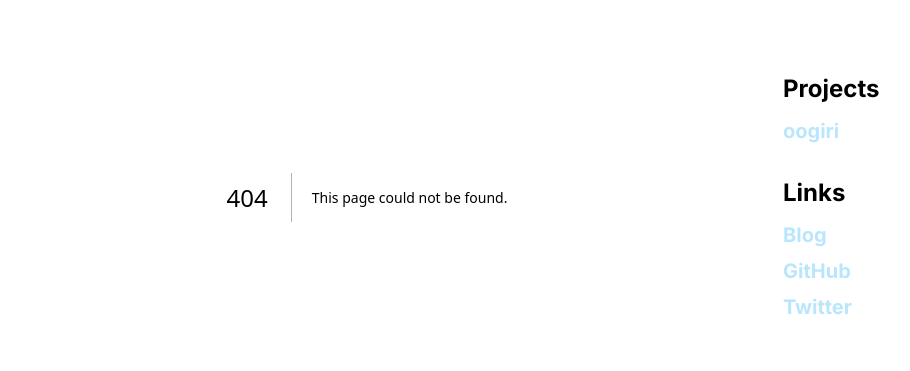
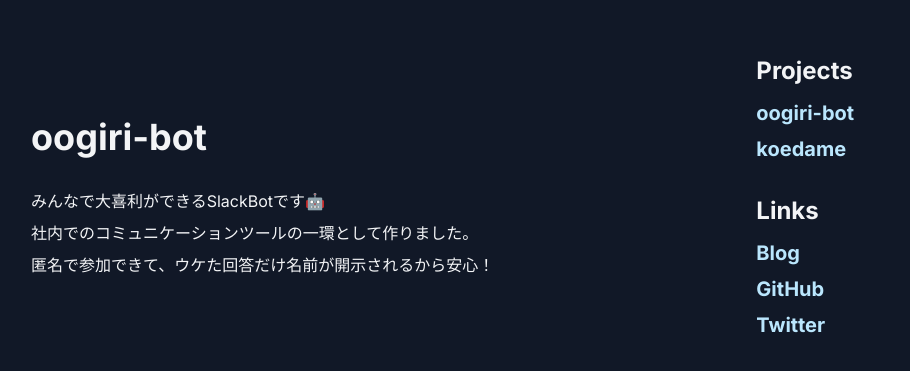
Before and after one commit to tocomi/i-am-tocomi, a Next.js app: page /projects/oogiri in a window 1280 px wide. Before the commit this address had no page. Shown: the part 163-534 px from the top of the page, without its empty margins (65-975 px from the left). Built offline with nearby package versions, Linux system fonts and the light colour scheme.

Commit message:
feat: change routing

```diff
--- a/src/app/layout.tsx
+++ b/src/app/layout.tsx
@@ -19,14 +19,13 @@
     <html lang="ja">
       <body className={inter.className}>
         <div className="h-screen">
-          <main className="p-4 h-[90%] flex justify-around">
-            <div className="flex flex-col items-center w-2/3 justify-center">
-              {children}
-            </div>
+          <main className="p-24 h-[90%] flex justify-around">
+            <div className="w-2/3 flex items-center">{children}</div>
             <div className="flex flex-col items-start w-1/3 justify-center gap-8">
               <div className="flex flex-col gap-2">
                 <h3 className="text-2xl font-bold mb-1">Projects</h3>
-                <CustomLink href="/oogiri">oogiri</CustomLink>
+                <CustomLink href="/projects/oogiri">oogiri-bot</CustomLink>
+                <CustomLink href="/projects/koedame">koedame</CustomLink>
               </div>
               <div className="flex flex-col gap-2">
                 <h3 className="text-2xl font-bold mb-1">Links</h3>
--- a/src/app/oogiri/page.tsx
+++ /dev/null
@@ -1,3 +0,0 @@
-export default function OogiriPage() {
-  return <p>oogiri</p>
-}
--- /dev/null
+++ b/src/app/projects/koedame/page.tsx
@@ -0,0 +1,8 @@
+export default function KoedamePage() {
+  return (
+    <section className="flex flex-col gap-4">
+      <h1 className="text-4xl font-bold">koedame</h1>
+      <p>nuuu</p>
+    </section>
+  )
+}
--- /dev/null
+++ b/src/app/projects/oogiri/page.tsx
@@ -0,0 +1,12 @@
+export default function OogiriPage() {
+  return (
+    <section className="flex flex-col gap-8">
+      <h1 className="text-4xl font-bold">oogiri-bot</h1>
+      <div className="flex flex-col gap-2">
+        <p>みんなで大喜利ができるSlackBotです🤖</p>
+        <p>社内でのコミュニケーションツールの一環として作りました。</p>
+        <p>匿名で参加できて、ウケた回答だけ名前が開示されるから安心！</p>
+      </div>
+    </section>
+  )
+}
```
